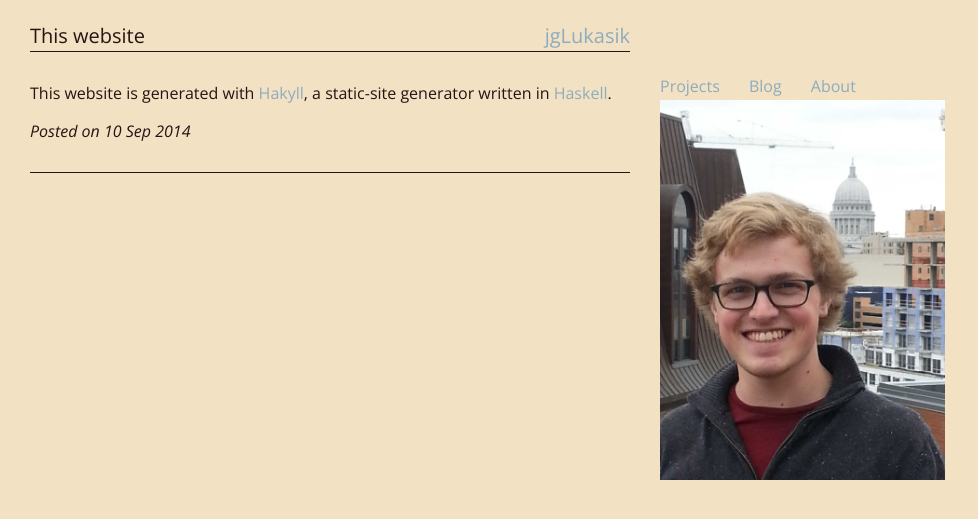
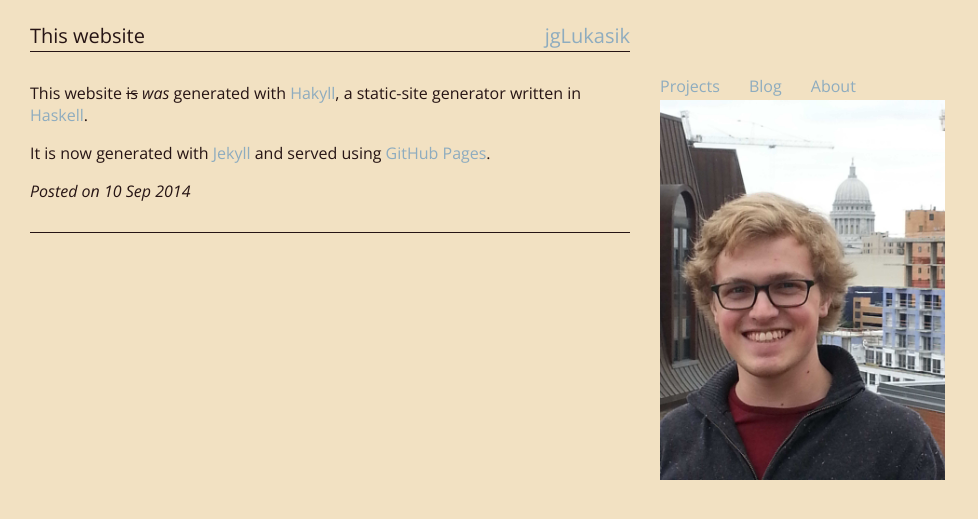
Before and after one commit to jglukasik/jglukasik.github.io, a Jekyll site: the page built from projects/_posts/2014-09-10-website.markdown, in a window 1280 px wide. Shown: the top 519 px of the page, without its empty margins (0-978 px from the left). Built offline with Jekyll 4.4.1, drawn with Linux system fonts in a browser that asks for light colours.

Commit message:
Updating website page

```diff
--- a/projects/_posts/2014-09-10-website.markdown
+++ b/projects/_posts/2014-09-10-website.markdown
@@ -6,4 +6,9 @@ date: 2014-09-10
 description: What you are on right now.
 ---
 
-This website is generated with [Hakyll](http://github.com/jaspervdj/hakyll), a static-site generator written in [Haskell](http://www.haskell.org).
+This website <strike>is</strike> _was_ generated with
+[Hakyll](http://github.com/jaspervdj/hakyll), a static-site generator written
+in [Haskell](http://www.haskell.org).
+
+It is now generated with [Jekyll](http://jekyllrb.com/) and served using [GitHub
+Pages](https://pages.github.com/).
```
